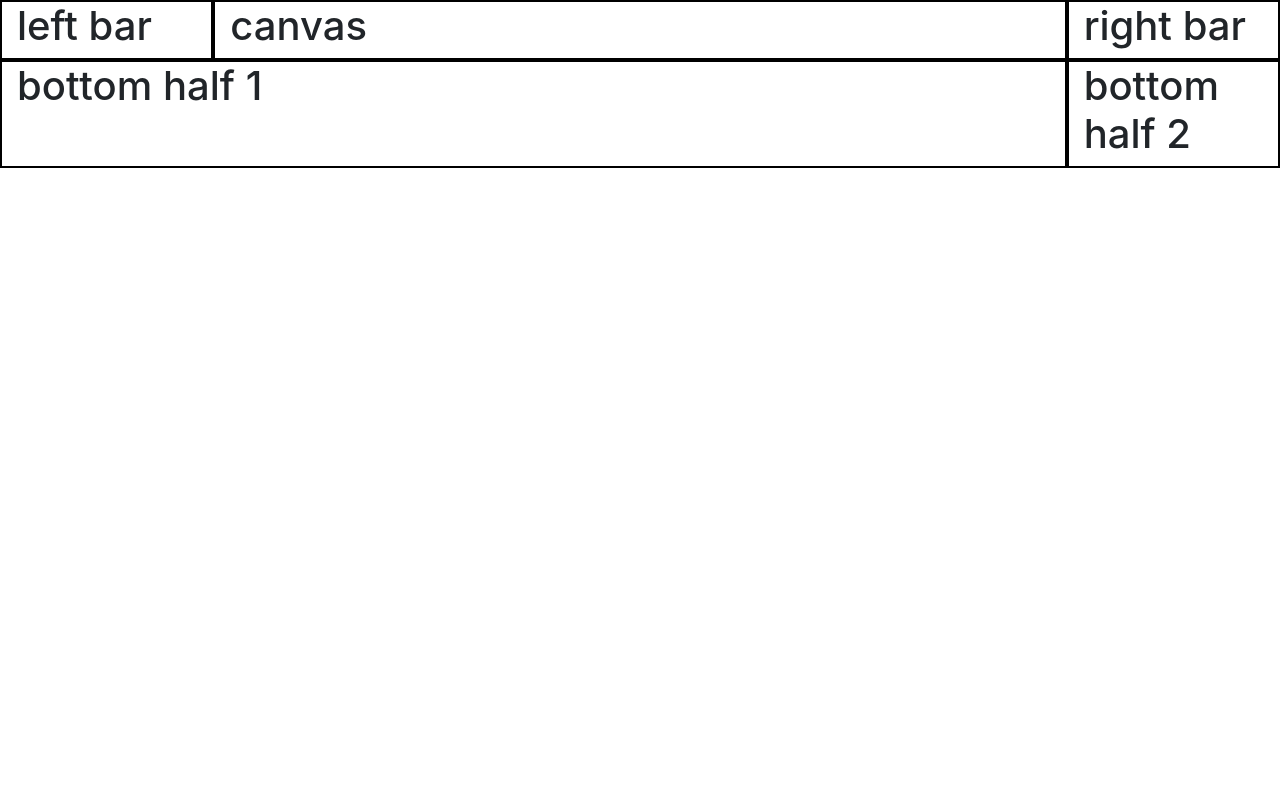
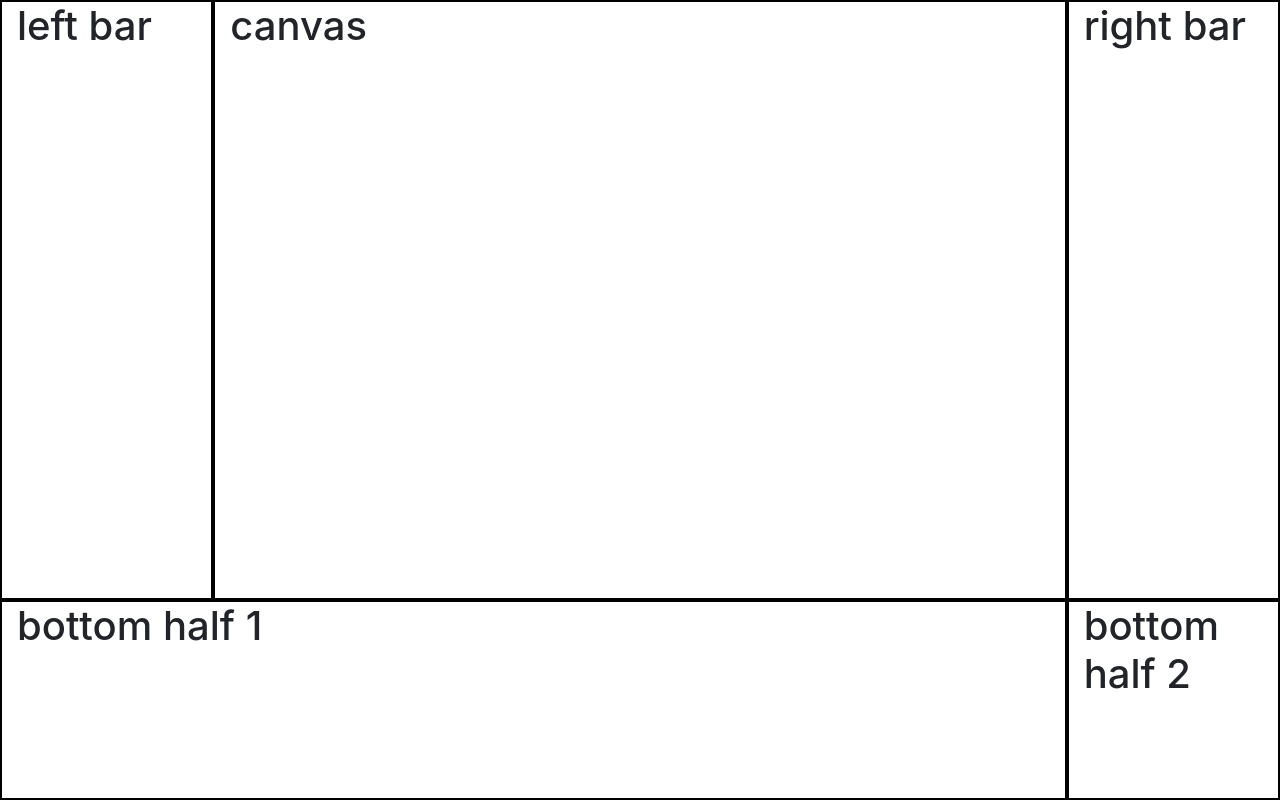
Before and after one commit to BekeroParyin/tg2, a plain HTML site: page index.html in a window 1280 px wide. Drawn offline with nearby package versions, Linux system fonts and the light colour scheme.

Commit message:
please take this

```diff
--- a/index.html
+++ b/index.html
@@ -6,7 +6,7 @@
   <link rel="stylesheet" href="https://stackpath.bootstrapcdn.com/bootstrap/4.3.1/css/bootstrap.min.css" integrity="sha384-ggOyR0iXCbMQv3Xipma34MD+dH/1fQ784/j6cY/iJTQUOhcWr7x9JvoRxT2MZw1T" crossorigin="anonymous">
 </head>
 <body>
-  <div class="container-fluid" id="main">
+  <div class="container-fluid h-100" id="main">
     <div class="row h-75">
       <div class = "col-2" id ="left">
         <h1>left bar</h1>
--- a/style.css
+++ b/style.css
@@ -1,3 +1,8 @@
+body {
+	height: 100vh;
+}
+
+
 .row div{
 	border: 2px black solid;
 }
```
